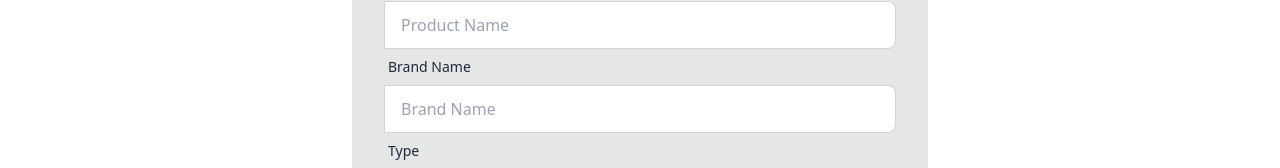
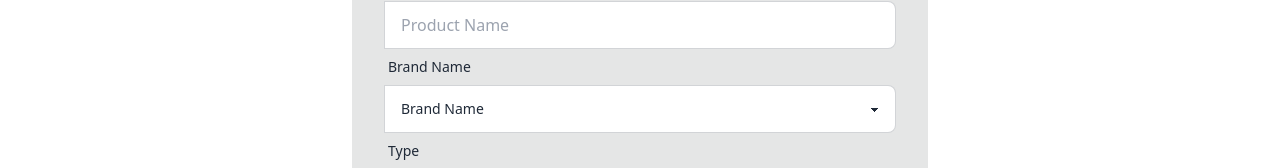
Before and after one commit to fahmida-an/b8a10-brandshop-client-side, a React (Vite) app: page /addProduct in a window 1280 px wide. Shown: the part 399-567 px from the top of the page. Built offline with nearby package versions, Linux system fonts and the light colour scheme; no server answers; a web font is replaced by a local one.

Commit message:
Product added to the database

```diff
--- a/package.json
+++ b/package.json
@@ -16,7 +16,8 @@
     "react": "^18.2.0",
     "react-dom": "^18.2.0",
     "react-router-dom": "^6.17.0",
-    "sort-by": "^1.2.0"
+    "sort-by": "^1.2.0",
+    "sweetalert": "^2.1.2"
   },
   "devDependencies": {
     "@types/react": "^18.2.15",
--- a/src/Pages/AddProducts/AddProducts.jsx
+++ b/src/Pages/AddProducts/AddProducts.jsx
@@ -1,6 +1,44 @@
 import Logo from "../../Sharedpages/Header/Logo";
+import swal from 'sweetalert';
+const AddProducts = () => {
+  const handleAddProduct = (event) => {
+    event.preventDefault();
+    const form = event.target;
+    const image = form.image.value;
+    const name = form.name.value;
+    const brandname = form.brandname.value;
+    const type = form.select.value;
+    const price = form.price.value;
+    const rating = form.rating.value;
+    const details = form.details.value;
+    const newProducts = {
+      image,
+      name,
+      brandname,
+      type,
+      price,
+      rating,
+      details,
+    };
+    console.log(newProducts);
 
-const AddProducts = () => {
+    //server connection
+    fetch('http://localhost:4000/products', {
+        method: "POST",
+        headers: {
+            "content-type" : "application/json"
+        },
+        body: JSON.stringify(newProducts)
+    })
+    .then(res => res.json())
+    .then(data => {
+        console.log(data);
+        if(data.insertedId > 0){
+            swal("Successfully", "Product Added!", "success");
+
+        }
+    })
+  };
 
   return (
     <div>
@@ -8,7 +46,10 @@ const AddProducts = () => {
       <Logo></Logo>
       <div className="max-w-6xl mx-auto">
         <h2 className="text-center py-8 font-bold text-5xl">Add a Product</h2>
-        <form className="bg-base-300 max-w-xl mx-auto p-8">
+        <form
+          onSubmit={handleAddProduct}
+          className="bg-base-300 max-w-xl mx-auto p-8"
+        >
           <div className="form-control max-w-xl">
             <label className="label">
               <span className="label-text">Image</span>
@@ -40,14 +81,21 @@ const AddProducts = () => {
             <label className="label">
               <span className="label-text">Brand Name</span>
             </label>
+
             <label className="input-group">
-              <input
-                type="text"
-                name="brandname"
-                placeholder="Brand Name"
-                className="input input-bordered w-full"
-              />
+              <select name="brandname" className="select select-bordered w-full ">
+                <option disabled selected>
+                  Brand Name
+                </option>
+                <option value="Dior">Dior</option>
+                <option value="Addidas">Addidas</option>
+                <option value="Nike">Nike</option>
+                <option value="Aarong">Aarong</option>
+                <option value="Zara">Zara</option>
+                <option value="Gucci">Gucci</option>
+              </select>
             </label>
+
           </div>
 
           <div className="form-control">
@@ -59,12 +107,12 @@ const AddProducts = () => {
                 <option disabled selected>
                   type
                 </option>
-                <option>Watch</option>
-                <option>Shoes</option>
-                <option>Jewellery</option>
-                <option>Foundation</option>
-                <option>Lipsticks</option>
-                <option>Eye Shadow</option>
+                <option value="Watch">Watch</option>
+                <option value="Shoes">Shoes</option>
+                <option value="Jewellery">Jewellery</option>
+                <option value="Foundation">Foundation</option>
+                <option value="Lipsticks">Lipsticks</option>
+                <option value="Eye Shadow">Eye Shadow</option>
               </select>
             </label>
           </div>
```
Also changed, not shown: 1 other file (tests, documents, lock files or other folders).
